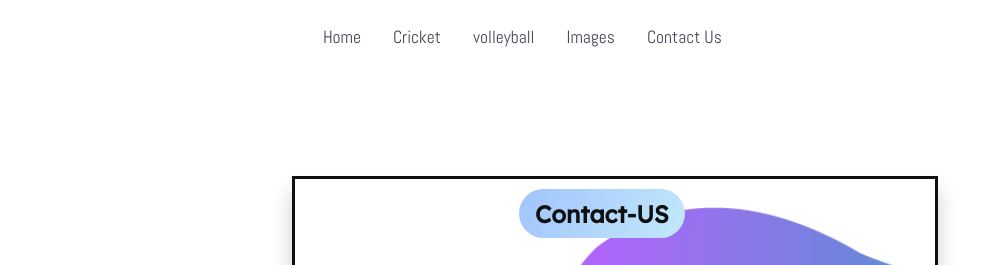
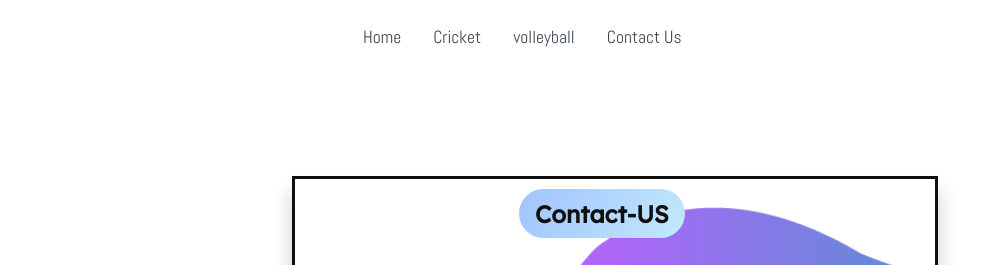
Before and after one commit to Sagar-vpatil/DNCB.com, a plain HTML site: page Pages/C-Us.html in a window 1280 px wide. Shown: the top 265 px of the page, 140-1142 px from the left. Drawn offline with Linux system fonts and the light colour scheme.

Commit message:
Update C-Us.html

```diff
--- a/Pages/C-Us.html
+++ b/Pages/C-Us.html
@@ -38,9 +38,6 @@
               </li>
               <li class="nav-link">
                 <a href="../Pages/vollyball.html">volleyball</a>
-              </li>
-              <li class="nav-link">
-                <a href="#">Images</a>
               </li>
               <li class="nav-link">
                 <a href="../Pages/C-Us.html">Contact Us</a>
```
